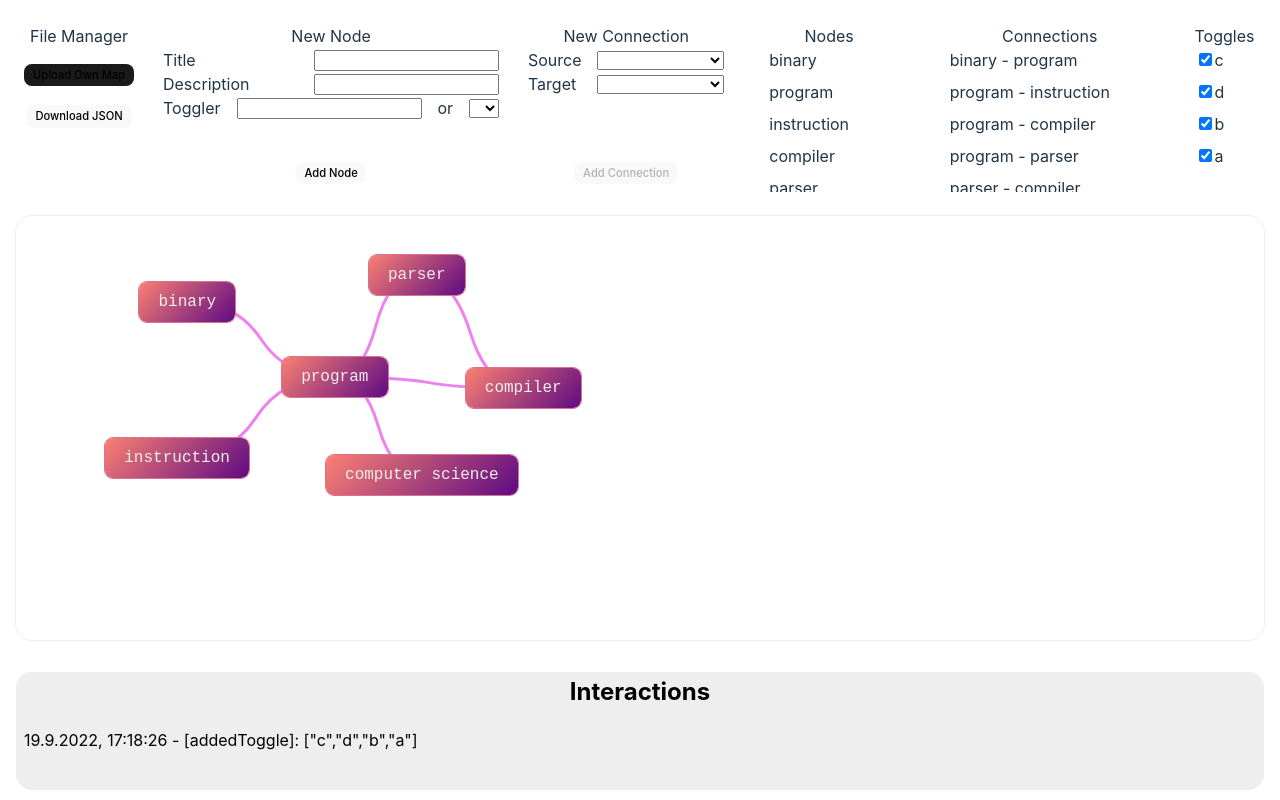
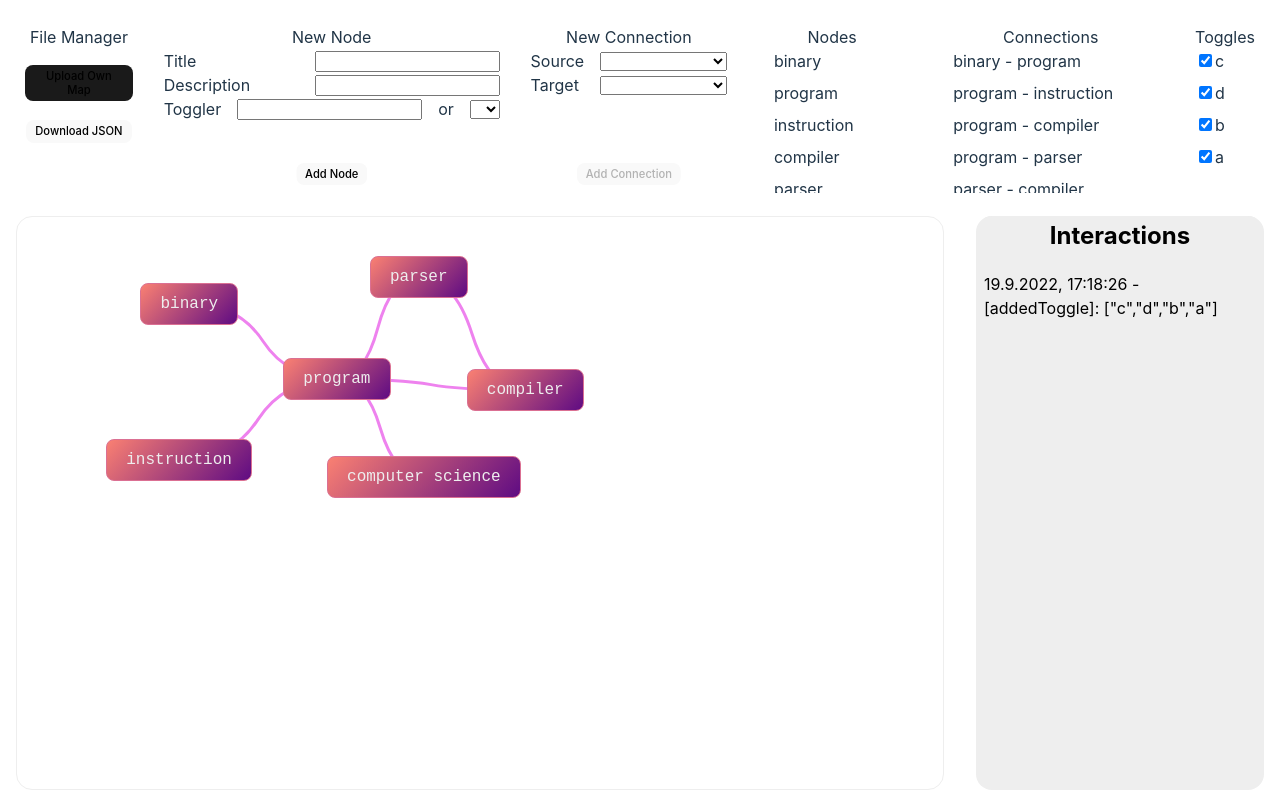
Before and after one commit to simonefranza/interactive-comap, a Vue app: page / in a window 1280 px wide. Built offline with nearby package versions, Linux system fonts and the light colour scheme.

Commit message:
Fixed some bugs on safari

```diff
--- a/src/App.vue
+++ b/src/App.vue
@@ -153,9 +153,9 @@ body, #app {
   padding: 0;
   margin: 0;
   display: grid;
-  grid-template-areas: "toolbar" "map" "interactions";
-  grid-template-rows: 200px 1fr 150px;
-  grid-template-columns: 1fr;
+  grid-template-areas: "toolbar toolbar" "map interactions";
+  grid-template-rows: 200px 1fr;
+  grid-template-columns: 3fr 1fr;
 }
 .toolbar-container {
   grid-area: toolbar;
@@ -175,7 +175,7 @@ body, #app {
 }
 .comap-container {
   grid-area: map;
-  outline: 1px solid #eee;
+  border: 1px solid #eee;
   border-radius:1rem;
   margin: 1rem;
 }
@@ -202,14 +202,14 @@ body, #app {
   padding-block: 0.5rem;
   padding-inline: 1.2rem;
   max-width: 300px;
-  outline: 1px solid palevioletred;
+  border: 1px solid palevioletred;
 }
 .map-node.old{
   background-image: linear-gradient(133deg, darkviolet, #5f0b83);
 }
 .map-node.clicked {
   background-image: linear-gradient(73deg, darkviolet, #5f0b83);
-  outline: 1px solid darkviolet;
+  border: 1px solid darkviolet;
 }
 .node-title.clicked {
   font-weight: bold;
--- a/src/components/InteractiveComap.vue
+++ b/src/components/InteractiveComap.vue
@@ -135,4 +135,10 @@ onBeforeUnmount(() => {
   height: 100%;
   position: relative;
 }
+.map-container {
+  z-index: 100;
+}
+.map {
+  z-index: 1000;
+}
 </style>
--- a/src/components/MapNode.vue
+++ b/src/components/MapNode.vue
@@ -153,6 +153,7 @@ onMounted(() => {
   left: 0;
   padding: 2px;
   user-select: none;
+  -webkit-user-select: none;
   overflow: visible;
   cursor: pointer;
 }
--- a/src/components/ToolbarComponent.vue
+++ b/src/components/ToolbarComponent.vue
@@ -200,7 +200,7 @@ onMounted(() => {
   height: 100%;
   display: flex;
   flex-direction: column;
-  outline: 1px solid white;
+  border: 1px solid white;
   padding: 0.5rem;
   border-radius: 1rem;
 }
@@ -232,7 +232,7 @@ onMounted(() => {
   height: 100%;
   display: flex;
   flex-direction: column;
-  outline: 1px solid white;
+  border: 1px solid white;
   padding: 0.5rem;
   border-radius: 1rem;
   justify-content: flex-start;
@@ -252,7 +252,7 @@ onMounted(() => {
   display: flex;
   flex-direction: column;
   text-align: left;
-  outline: 1px solid white;
+  border: 1px solid white;
   padding: 0.5rem;
   border-radius: 1rem;
 }
@@ -286,7 +286,7 @@ input[type="file"] {
   margin: 0em;
 
   &:focus, &:focus-visible {
-    outline: 4px auto -webkit-focus-ring-color;
+    border: 4px auto -webkit-focus-ring-color;
   }
   &:hover {
     border-color: #646cff;
@@ -300,7 +300,7 @@ input[type="file"] {
   transform: translate(-50%, -50%);
   background: #ddd;
   padding: 1rem;
-  outline: black;
+  border: black;
   border-radius: 1rem;
   min-height: 100px;
   display: flex;
--- a/src/lib/defaultStyles.ts
+++ b/src/lib/defaultStyles.ts
@@ -10,15 +10,18 @@ export const defaultStyle = `
   background-image: linear-gradient(133deg, salmon, #5f0b83);
   padding-block: 0.5rem;
   padding-inline: 1.2rem;
-  max-width: 300px;
-  outline: 1px solid palevioletred;
+  max-width: 500px;
+  border: 1px solid palevioletred;
+  cursor: pointer;
+  z-index: 2000;
+  pointer-events: all;
 }
 .map-node.old{
   background-image: linear-gradient(133deg, darkviolet, #5f0b83);
 }
 .map-node.clicked {
   background-image: linear-gradient(73deg, darkviolet, #5f0b83);
-  outline: 1px solid darkviolet;
+  border: 1px solid darkviolet;
 }
 .node-title.clicked {
   font-weight: bold;
```
